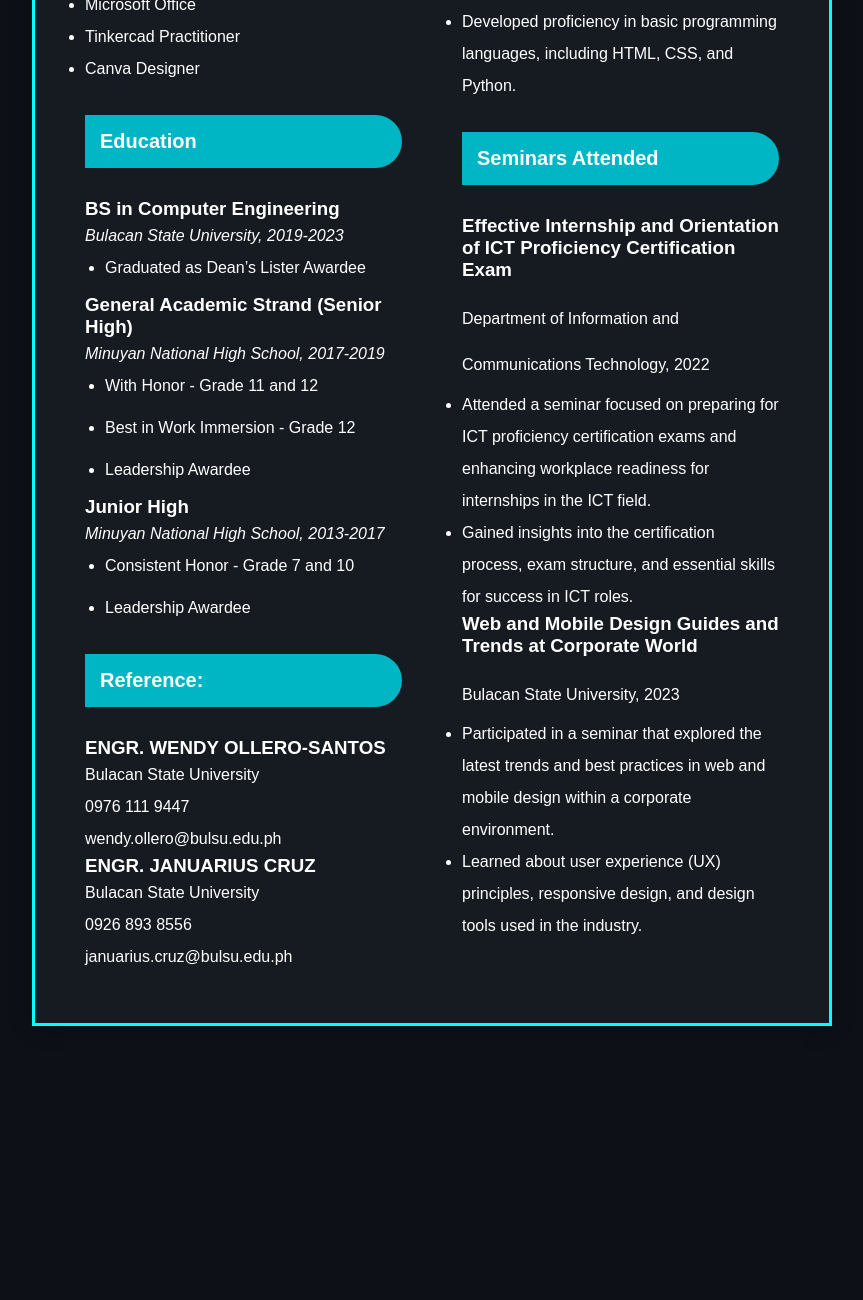
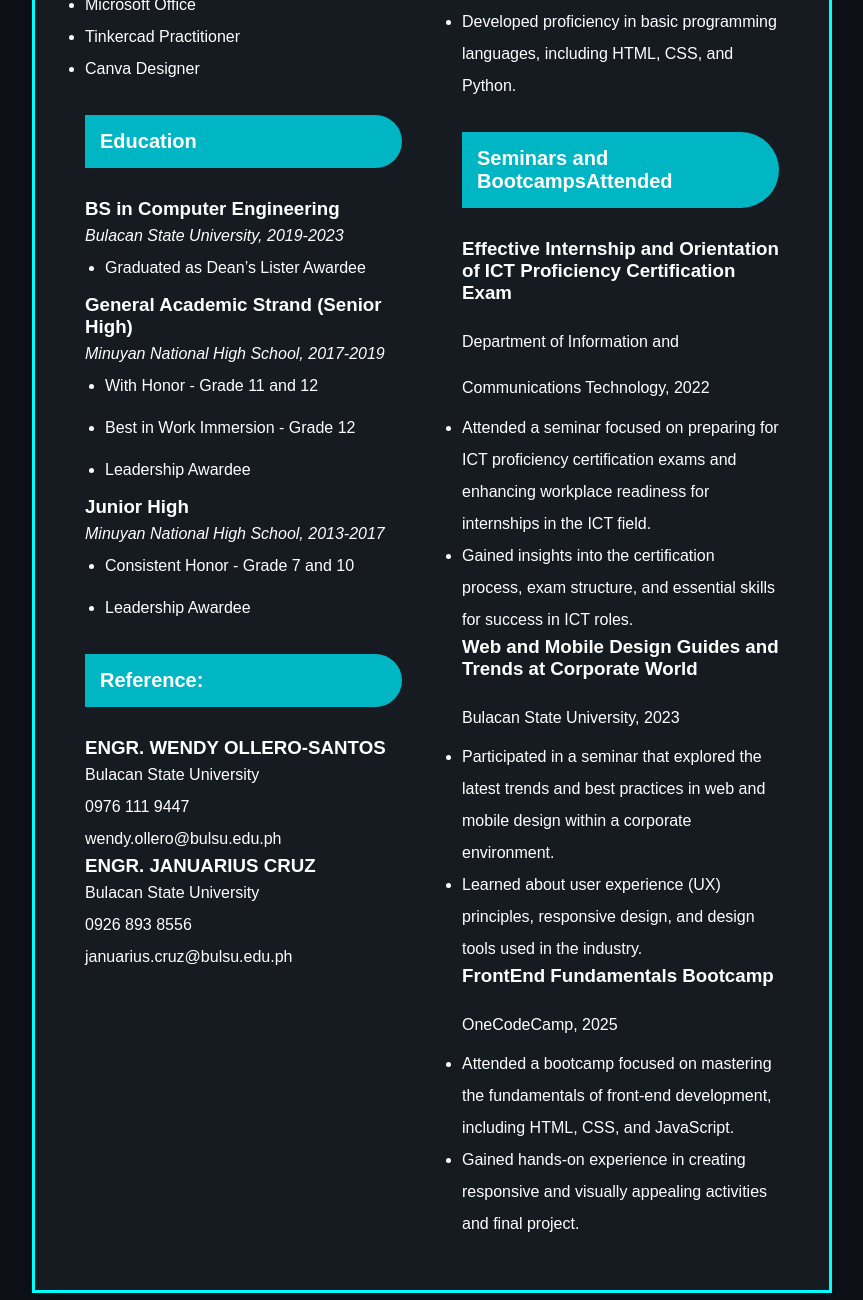
Before and after one commit to curlyblondehair/My-Resume, a plain HTML site: page index.html in a window 1280 px wide. Shown: the part 1080-2380 px from the top of the page, without its empty margins (208-1071 px from the left). Before the commit the page ends 2166 px from the top, so only its background shows below. Drawn offline with Linux system fonts and the light colour scheme.

Commit message:
Seminars and Bootcamps Attended is Updated

```diff
--- a/index.html
+++ b/index.html
@@ -78,7 +78,7 @@
                     <li>Acquired skills in troubleshooting and resolving common hardware, software, and network issues.</li>
                     <li>Developed proficiency in basic programming languages, including HTML, CSS, and Python.</li>
                 </ul>
-                <h2>Seminars Attended</h2>
+                <h2>Seminars and BootcampsAttended</h2>
                 <h3>Effective Internship and Orientation of ICT Proficiency Certification Exam</h3>
                 <p>Department of Information and Communications Technology, 2022</p>
                 <ul>
@@ -91,6 +91,12 @@
                     <li>Participated in a seminar that explored the latest trends and best practices in web and mobile design within a corporate environment.</li>
                     <li>Learned about user experience (UX) principles, responsive design, and design tools used in the industry.</li>
                 </ul>
+                <h3>FrontEnd Fundamentals Bootcamp</h3>
+                 <p>OneCodeCamp, 2025</p>
+                <ul>
+                    <li>Attended a bootcamp focused on mastering the fundamentals of front-end development, including HTML, CSS, and JavaScript.</li>
+                    <li>Gained hands-on experience in creating responsive and visually appealing activities and final project.</li>
+                </ul>
             </div>
         </div>
     </div>
```
